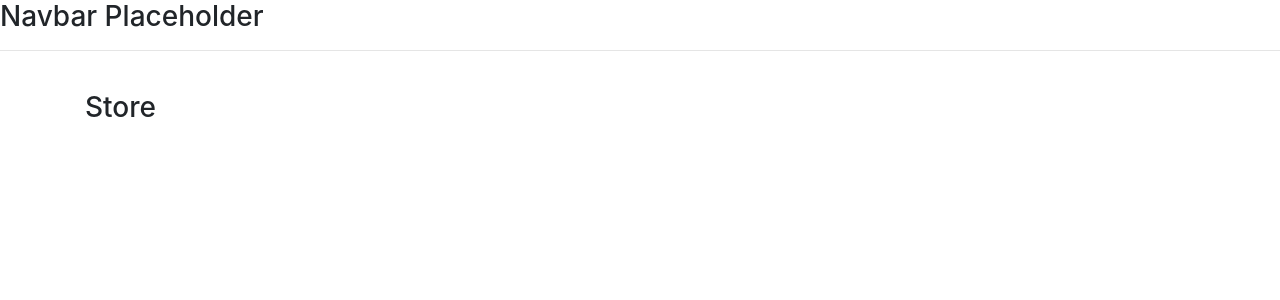
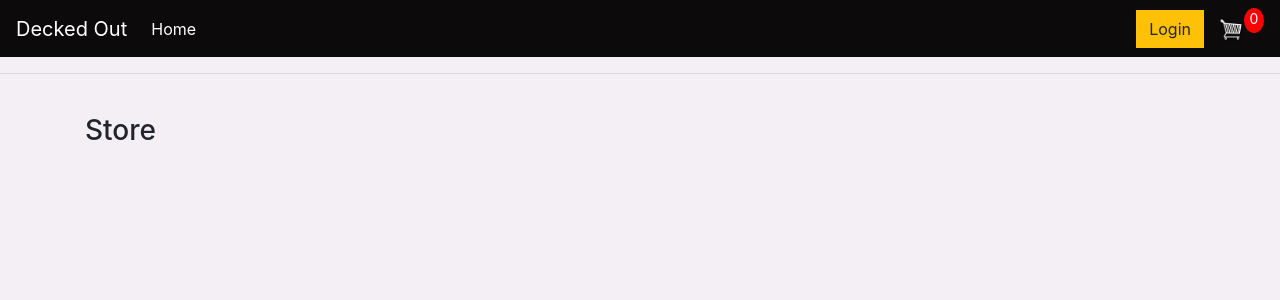
Before and after one commit to DiarmuidSheeran/decked-out-tcg-shop, a Django app: page / in a window 1280 px wide. Shown: the top 300 px of the page. Run offline with Django 3.2, Linux system fonts and the light colour scheme; some libraries are stand-ins or nearby versions.

Commit message:
Create nav template and include it in main template, add styling to nav

```diff
--- /dev/null
+++ b/static/css/main.css
@@ -0,0 +1,36 @@
+body{
+	background-color: #F3EFF5;
+}
+
+.bg-dark{
+	background-color: #0D0A0B!important;
+}
+
+#cart-icon{
+	width:25px;
+	display: inline-block;
+	margin-left: 15px;
+}
+
+#cart-total{
+	display: block;
+	text-align: center;
+	color:#fff;
+	background-color: red;
+	width: 20px;
+	height: 25px;
+	border-radius: 50%;
+	font-size: 14px;
+}
+
+
+.btn{
+	border-radius: 0;
+}
+
+.container {
+    border-style: 2px;
+    border-width: 2px;
+    border-color: #454955;
+
+}
--- a/store/templates/store/main.html
+++ b/store/templates/store/main.html
@@ -13,7 +13,7 @@
 </head>
 <body>
 
-    <h3>Navbar Placeholder</h3>
+    {% include 'store/nav.html' %}
     <hr>
 
      <div class="container">
--- /dev/null
+++ b/store/templates/store/nav.html
@@ -0,0 +1,24 @@
+{% load static %}
+
+<nav class="navbar navbar-expand-lg navbar-dark bg-dark">
+    <a class="navbar-brand" href="{% url 'store' %}">Decked Out</a>
+    <button class="navbar-toggler" type="button" data-toggle="collapse" data-target="#navbarSupportedContent" aria-controls="navbarSupportedContent" aria-expanded="false" aria-label="Toggle navigation">
+      <span class="navbar-toggler-icon"></span>
+    </button>
+
+    <div class="collapse navbar-collapse" id="navbarSupportedContent">
+      <ul class="navbar-nav mr-auto">
+        <li class="nav-item active">
+          <a class="nav-link" href="{% url 'store' %}">Home <span class="sr-only">(current)</span></a>
+        </li>
+      </ul>
+      <div class="form-inline my-2 my-lg-0">
+        <a href="#"class="btn btn-warning">Login</a>
+
+        <a href="{% url 'cart' %}">
+        <img  id="cart-icon" src="{% static 'images/cart.png' %}">
+        </a>
+        <p id="cart-total">0</p>
+
+    </div>
+  </nav>
```
